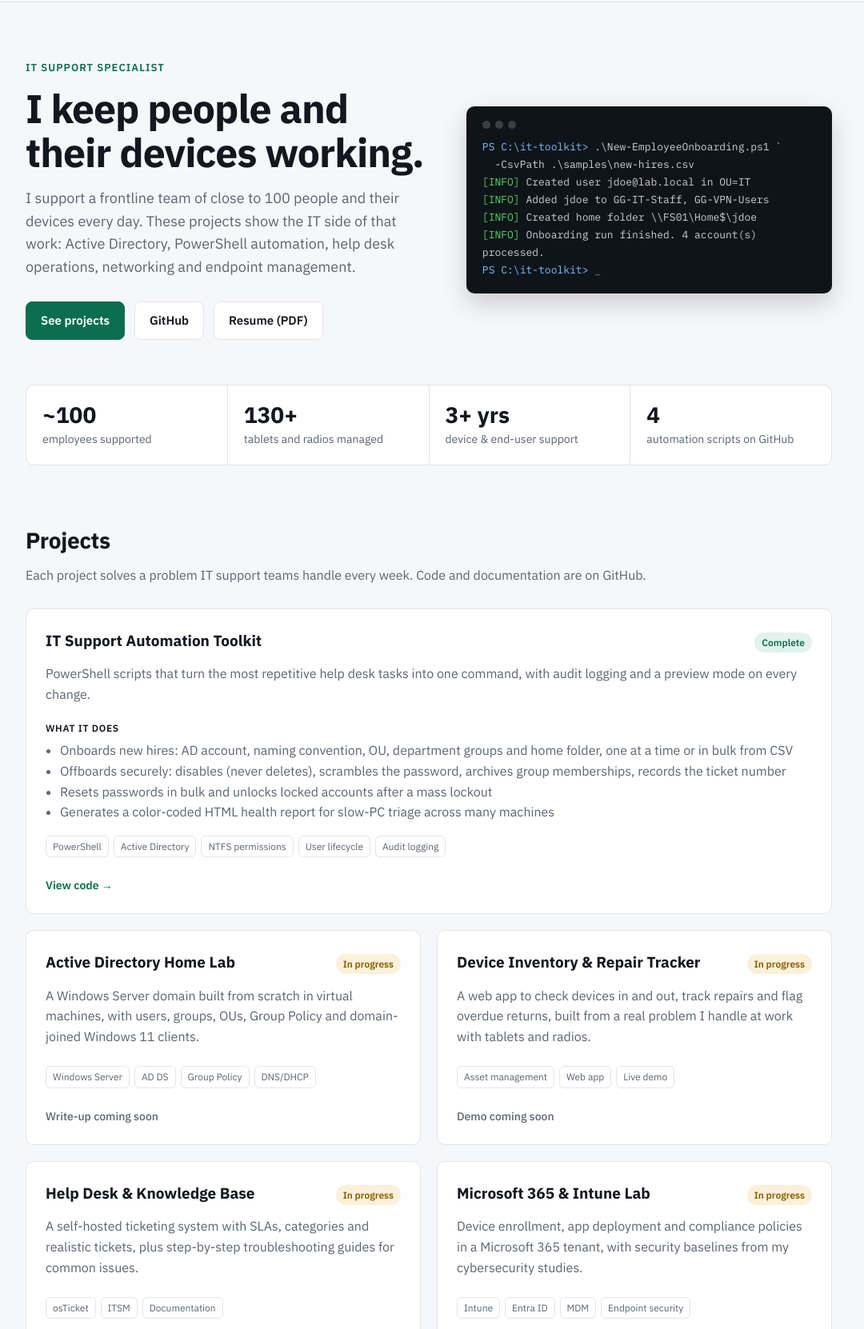
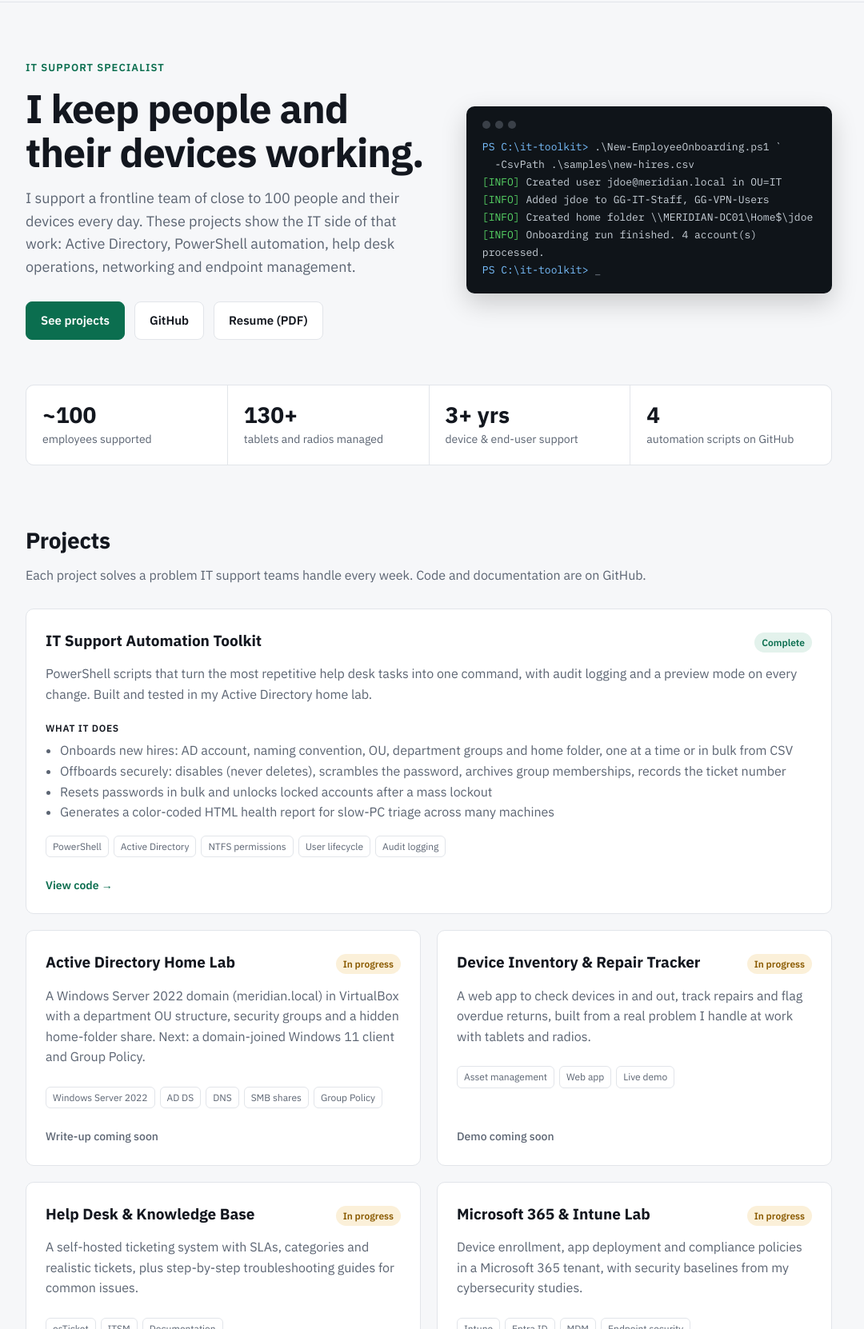
Before and after one commit to khan-asjad/khan-asjad.github.io, a plain HTML site: page index.html in a window 1280 px wide. Shown: the part 54-1716 px from the top of the page at 80% size, without its empty margins (104-1184 px from the left). Drawn offline with Linux system fonts and the light colour scheme.

Commit message:
Update projects

```diff
--- a/index.html
+++ b/index.html
@@ -156,9 +156,9 @@
       <div class="dots"><span></span><span></span><span></span></div>
       <div><span class="p">PS C:\it-toolkit&gt;</span> .\New-EmployeeOnboarding.ps1 `</div>
       <div>&nbsp;&nbsp;-CsvPath .\samples\new-hires.csv</div>
-      <div><span class="ok">[INFO]</span> Created user jdoe@lab.local in OU=IT</div>
+      <div><span class="ok">[INFO]</span> Created user jdoe@meridian.local in OU=IT</div>
       <div><span class="ok">[INFO]</span> Added jdoe to GG-IT-Staff, GG-VPN-Users</div>
-      <div><span class="ok">[INFO]</span> Created home folder \\FS01\Home$\jdoe</div>
+      <div><span class="ok">[INFO]</span> Created home folder \\MERIDIAN-DC01\Home$\jdoe</div>
       <div><span class="ok">[INFO]</span> Onboarding run finished. 4 account(s) processed.</div>
       <div><span class="p">PS C:\it-toolkit&gt;</span> <span class="dim">_</span></div>
     </div>
@@ -182,7 +182,7 @@
           <h3>IT Support Automation Toolkit</h3>
           <span class="status done">Complete</span>
         </div>
-        <p>PowerShell scripts that turn the most repetitive help desk tasks into one command, with audit logging and a preview mode on every change.</p>
+        <p>PowerShell scripts that turn the most repetitive help desk tasks into one command, with audit logging and a preview mode on every change. Built and tested in my Active Directory home lab.</p>
         <div class="label">What it does</div>
         <ul>
           <li>Onboards new hires: AD account, naming convention, OU, department groups and home folder, one at a time or in bulk from CSV</li>
@@ -201,9 +201,9 @@
           <h3>Active Directory Home Lab</h3>
           <span class="status wip">In progress</span>
         </div>
-        <p>A Windows Server domain built from scratch in virtual machines, with users, groups, OUs, Group Policy and domain-joined Windows 11 clients.</p>
+        <p>A Windows Server 2022 domain (meridian.local) in VirtualBox with a department OU structure, security groups and a hidden home-folder share. Next: a domain-joined Windows 11 client and Group Policy.</p>
         <div class="tags">
-          <span class="tag">Windows Server</span><span class="tag">AD DS</span><span class="tag">Group Policy</span><span class="tag">DNS/DHCP</span>
+          <span class="tag">Windows Server 2022</span><span class="tag">AD DS</span><span class="tag">DNS</span><span class="tag">SMB shares</span><span class="tag">Group Policy</span>
         </div>
         <div class="links"><span class="disabled">Write-up coming soon</span></div>
       </article>
```
